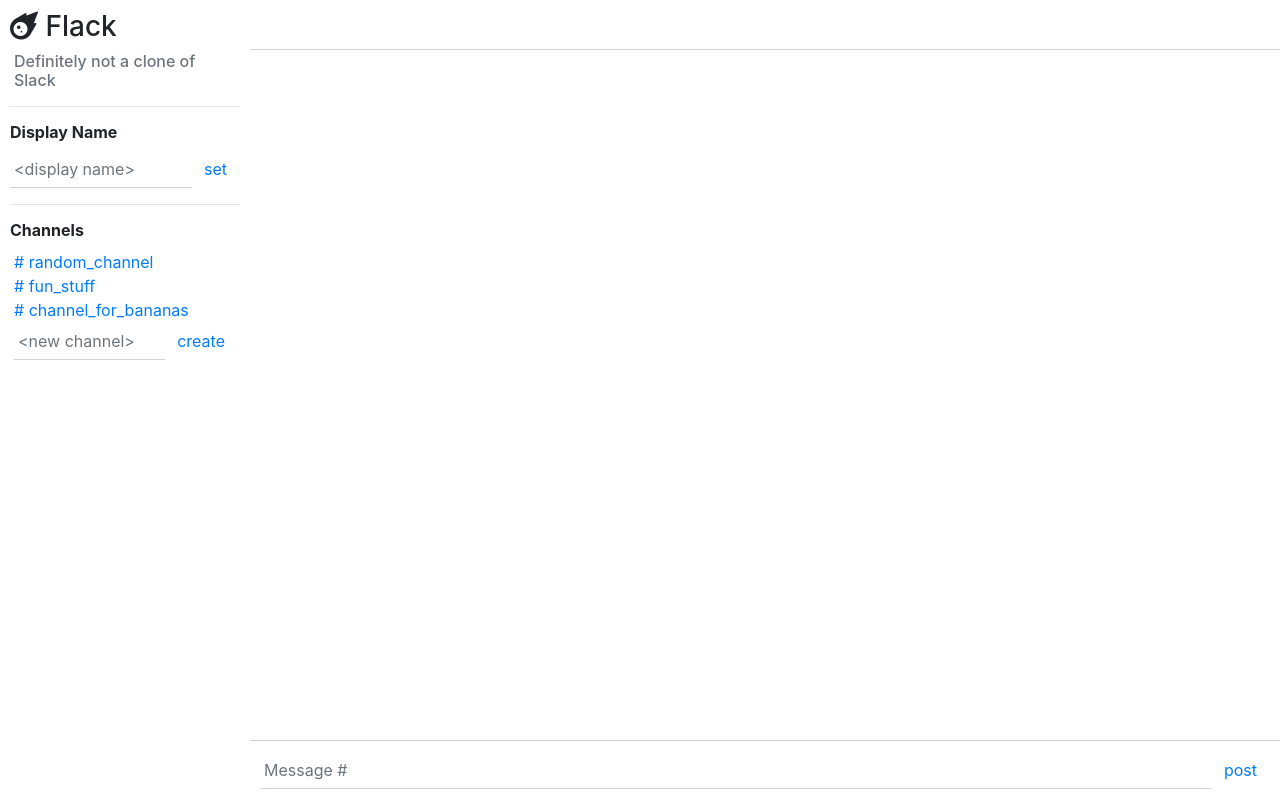
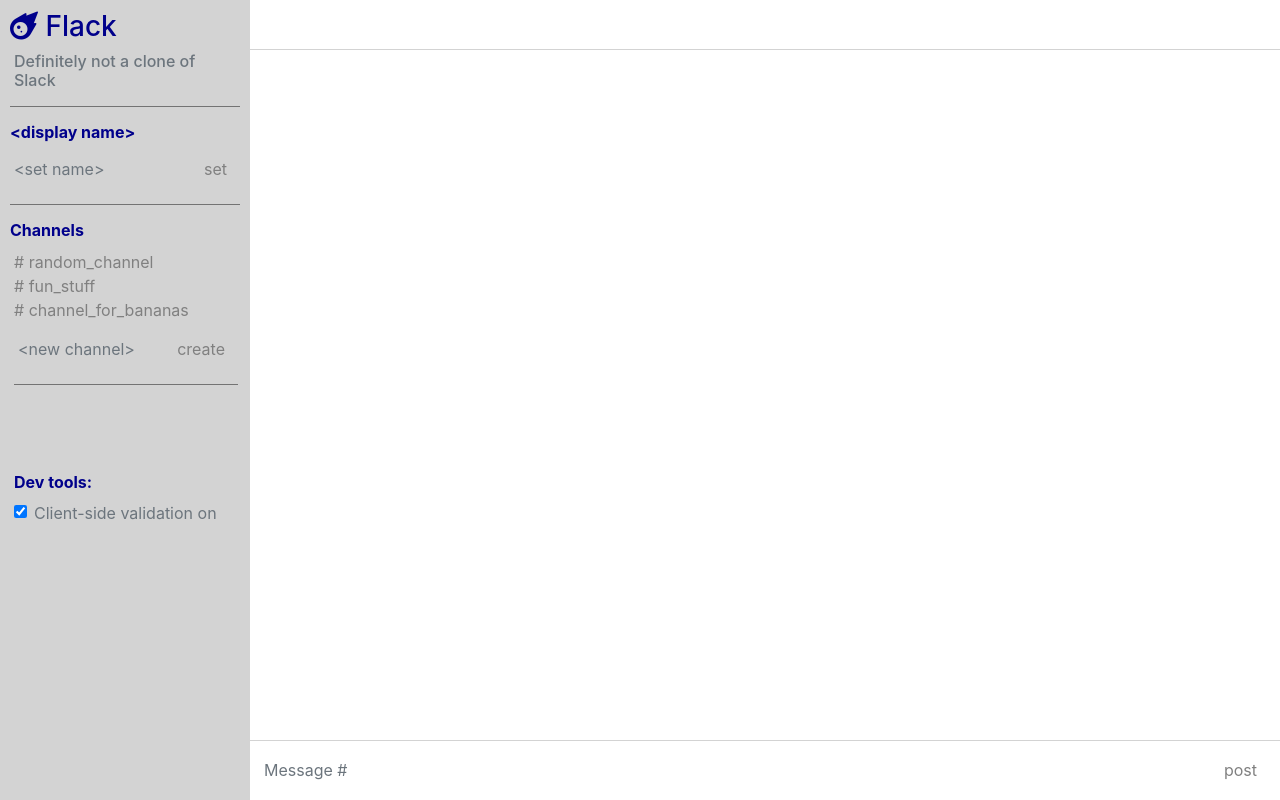
Before and after one commit to louissxu/cs50web-flack, a Flask app: page / in a window 1280 px wide. Run offline with Flask 2, Linux system fonts and the light colour scheme; some libraries are stand-ins or nearby versions.

Commit message:
New UX formatting and colour scheme.

```diff
--- a/application.py
+++ b/application.py
@@ -71,9 +71,6 @@ def channel_page(channel_name):
             channel_messages = c.previous_messages()
             if c.pruned == True:
                 messages_pruned = True
-        flash("test flash", "info")
-        flash("test flash 2", "info")
-        flash("test flash 3", "warning")
         return render_template("index.html.jinja2", channels=[{"name": channel.name, "url": url_for("channel_page", channel_name=channel.name)} for channel in channels], channel_name=channel_name, channel_messages=channel_messages, messages_pruned=messages_pruned)
         # return render_template("index.html.jinja2", channels=channels_data, channel_name=channel_name, channel_messages=channel_messages)
 
--- a/static/index.js
+++ b/static/index.js
@@ -47,10 +47,12 @@ document.addEventListener("DOMContentLoaded", () => {
         document.querySelector("#display_name").innerHTML = display_name;
         // document.getElementById("new_display_name").placeholder = "change display name"
         document.getElementById("change_display_name_submit").innerHTML = "change"
+        document.getElementById("new_display_name").placeholder = "<change name>"
     }
     else {
-        document.querySelector("#display_name").innerHTML = "Display Name";
+        document.querySelector("#display_name").innerHTML = "&ltdisplay name&gt";
         document.getElementById("change_display_name_submit").innerHTML = "set"
+        document.getElementById("new_display_name").placeholder = "<set name>"
     }
 
     // Handles change display name form
@@ -60,6 +62,9 @@ document.addEventListener("DOMContentLoaded", () => {
 
         document.querySelector("#display_name").innerHTML = display_name;
         document.querySelector("#new_display_name").value = "";
+
+        document.getElementById("change_display_name_submit").innerHTML = "change";
+        document.getElementById("new_display_name").placeholder = "<change name>"
 
         return false;
     };
--- a/static/style.css
+++ b/static/style.css
@@ -23,6 +23,8 @@
 #sidebar {
     width: 250px;
     padding: 10px;
+    background: lightgrey;
+    color: darkblue;
 }
 
 #content {
@@ -45,7 +47,6 @@
     height: calc(100vh - 50px - 60px);
     /* top height, bottom height, flashes height. probably remove top height and let top flex grow to size as buffer */
     vertical-align: bottom;
-    /* overflow-y: auto; */
 
     display: flex;
 
@@ -82,9 +83,40 @@
     border-top: 0px;
     border-left: 0px;
     border-right: 0px;
+    background: none;
+    border-bottom: 0px solid darkblue;
 }
 
 .form-control:focus {
-    /* border-color: #ff80ff; */
     box-shadow: 0px 0px 0px lightgray inset;
+    background: none;
+    border-bottom: 1px solid darkblue;
+    color: darkblue;
 }
+
+hr {
+    background-color: grey;
+    height: 0px;
+}
+
+a {
+    color: grey;
+}
+
+a:hover {
+    /* color: #606060; */
+    color: darkblue;
+}
+
+.btn-link {
+    color: grey;
+}
+
+.btn-link:hover {
+    /* color: #606060; */
+    color: darkblue;
+}
+
+.accent_colour {
+    color: darkblue;
+}
--- a/templates/index.html.jinja2
+++ b/templates/index.html.jinja2
@@ -32,12 +32,12 @@ Flack
     <ul id="channel_list">
     {% for channel in channels %}
         {% if channel["name"] == channel_name %}
-        <li><a href={{channel["url"]}}><strong># {{channel["name"]}}</strong></a></li>
+        <li><a href={{channel["url"]}}><strong class="accent_colour"># {{channel["name"]}}</strong></a></li>
         {% else %}
         <li><a href={{channel["url"]}}># {{channel["name"]}}</a></li>
         {% endif %}
     {% endfor %}
-        <form action="/channel/" method="POST" class="form-inline">
+        <form action="/channel/" method="POST" class="form-inline mt-2">
             <div class="input-group">
                 <label id="new_channel_label" for="new_channel"></label>
                 <input type="text" class="form-control border-bottom-only m-0 pl-1" id="new_channel" name="new_channel" placeholder="<new channel>" autocomplete="off">
@@ -52,6 +52,13 @@ Flack
                 </div>
             </div>
         </form>
+        <hr>
+        <br><br><br>
+        <h6><strong>Dev tools:</strong></h6>
+        <div class="form-check">
+            <input class="form-check-input" type="checkbox" id="dev_clientside_validation" value="dev_clientside_validation_on" checked>
+            <label class="form-check-label text-muted" for="dev_clientside_validation">Client-side validation on</label>
+        </div>
     </ul>
 {% endblock %}
 
```
